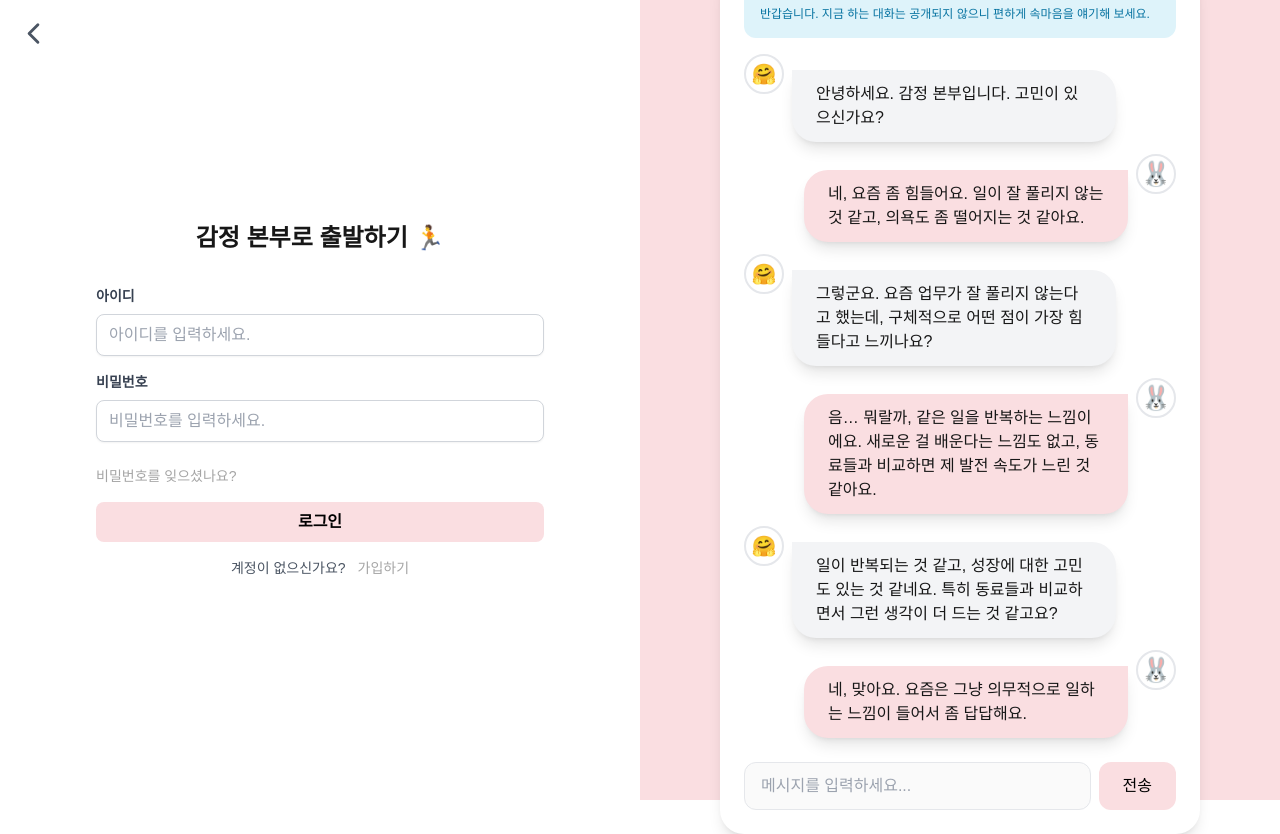
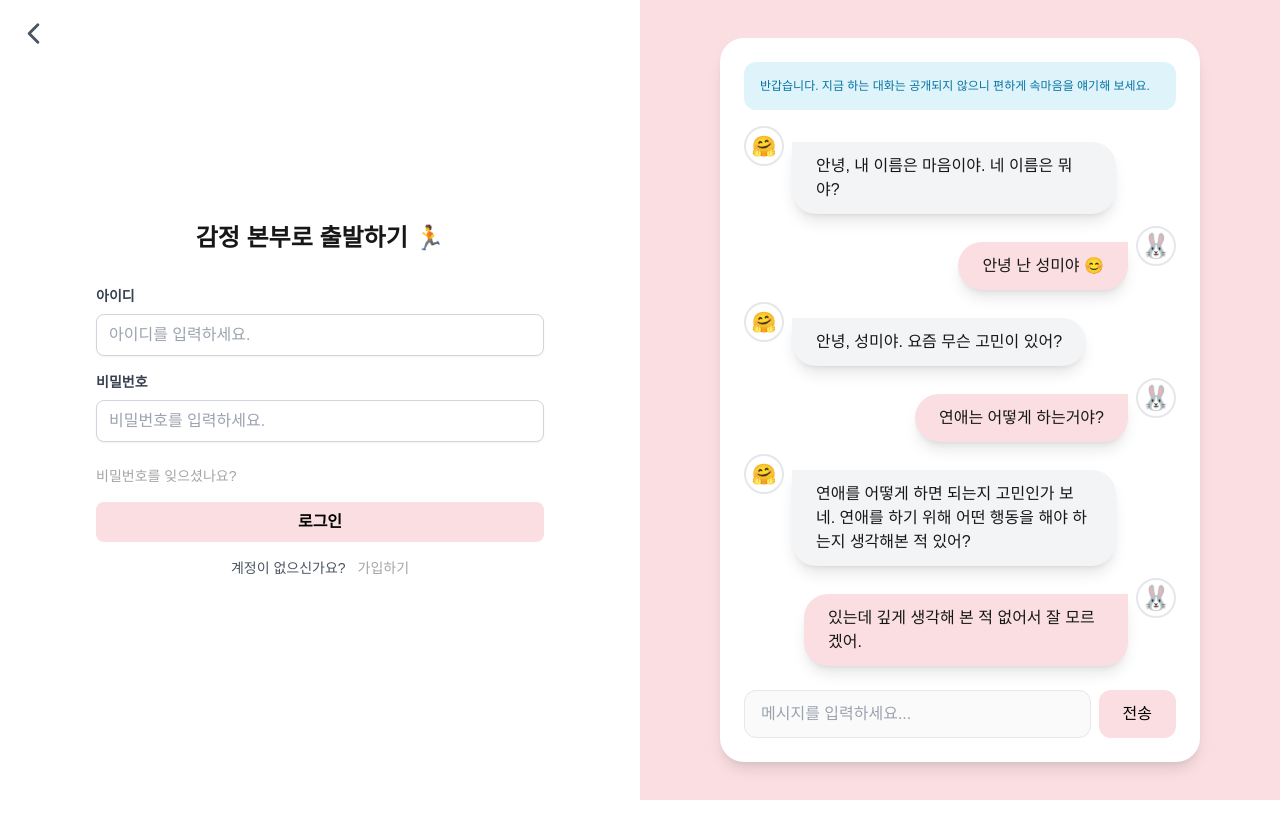
Before and after one commit to gjtjdwl/insideout-front, a Next.js app: page /login in a window 1280 px wide. After the commit the page ends 800 px from the top, so only its background shows below. Built offline with nearby package versions, Linux system fonts and the light colour scheme.

Commit message:
Revert "Style: 상담 예시 내용 변경"
This reverts commit b6cfd630f8de95a3cf8f6296bfe5f4ab2845a0da.

```diff
--- a/app/(noheader)/login/page.tsx
+++ b/app/(noheader)/login/page.tsx
@@ -60,15 +60,14 @@ const LoginPage: React.FC = () => {
                 🤗
               </div>
               <div className="bg-gray-100 px-6 py-3 mt-4 text-xs lg:text-base rounded-tr-3xl rounded-bl-3xl rounded-br-3xl shadow-lg max-w-[75%]">
-                안녕하세요. 감정 본부입니다. 고민이 있으신가요?
+                안녕, 내 이름은 마음이야. 네 이름은 뭐야?
               </div>
             </div>
 
             {/* 대화 2 */}
             <div className="flex items-start justify-end gap-2">
               <div className="bg-customPink px-6 py-3 mt-4 text-xs lg:text-base  rounded-tl-3xl rounded-bl-3xl rounded-br-3xl shadow-lg max-w-[75%]">
-                네, 요즘 좀 힘들어요. 일이 잘 풀리지 않는 것 같고, 의욕도 좀
-                떨어지는 것 같아요.
+                안녕 난 성미야 😊
               </div>
               <div className="w-10 h-10 rounded-full border-2 text-lg lg:text-2xl flex justify-center items-center text-white font-bold">
                 🐰
@@ -81,16 +80,14 @@ const LoginPage: React.FC = () => {
                 🤗
               </div>
               <div className="bg-gray-100 px-6 py-3 mt-4 text-xs lg:text-base  rounded-tr-3xl rounded-bl-3xl rounded-br-3xl shadow-lg max-w-[75%]">
-                그렇군요. 요즘 업무가 잘 풀리지 않는다고 했는데, 구체적으로 어떤
-                점이 가장 힘들다고 느끼나요?
+                안녕, 성미야. 요즘 무슨 고민이 있어?
               </div>
             </div>
 
             {/* 대화 4 */}
             <div className="flex items-start justify-end gap-2">
               <div className="bg-customPink px-6 py-3 mt-4 text-xs lg:text-base  rounded-tl-3xl rounded-bl-3xl rounded-br-3xl  shadow-lg max-w-[75%]">
-                음… 뭐랄까, 같은 일을 반복하는 느낌이에요. 새로운 걸 배운다는
-                느낌도 없고, 동료들과 비교하면 제 발전 속도가 느린 것 같아요.
+                연애는 어떻게 하는거야?
               </div>
               <div className="w-10 h-10 rounded-full border-2 text-lg lg:text-2xl flex justify-center items-center text-white font-bold">
                 🐰
@@ -103,16 +100,15 @@ const LoginPage: React.FC = () => {
                 🤗
               </div>
               <div className="bg-gray-100 px-6 py-3 mt-4 text-xs lg:text-base  rounded-tr-3xl rounded-bl-3xl rounded-br-3xl  shadow-lg max-w-[75%]">
-                일이 반복되는 것 같고, 성장에 대한 고민도 있는 것 같네요. 특히
-                동료들과 비교하면서 그런 생각이 더 드는 것 같고요?
+                연애를 어떻게 하면 되는지 고민인가 보네. 연애를 하기 위해 어떤
+                행동을 해야 하는지 생각해본 적 있어?
               </div>
             </div>
 
             {/* 대화 6 */}
             <div className="flex items-start justify-end gap-2">
               <div className="bg-customPink px-6 py-3 mt-4 text-xs lg:text-base  rounded-tl-3xl rounded-bl-3xl rounded-br-3xl  shadow-lg max-w-[75%]">
-                네, 맞아요. 요즘은 그냥 의무적으로 일하는 느낌이 들어서 좀
-                답답해요.
+                있는데 깊게 생각해 본 적 없어서 잘 모르겠어.
               </div>
               <div className="w-10 h-10 rounded-full border-2 text-lg lg:text-2xl flex justify-center items-center text-white font-bold">
                 🐰
--- a/app/page.tsx
+++ b/app/page.tsx
@@ -419,7 +419,7 @@ export default function Home() {
                       🤗
                     </div>
                     <div className="bg-gray-100 px-6 py-3 mt-4 rounded-tr-3xl rounded-bl-3xl rounded-br-3xl max-w-[75%] whitespace-normal break-words">
-                      안녕하세요. 감정 본부입니다. 고민이 있으신가요?
+                      안녕, 내 이름은 마음이야. 네 이름은 뭐야?
                     </div>
                   </motion.div>
 
@@ -430,8 +430,7 @@ export default function Home() {
                     className="flex items-start justify-end gap-4"
                   >
                     <div className="bg-customPink px-6 py-3 mt-4 rounded-tl-3xl rounded-bl-3xl rounded-br-3xl max-w-[75%] whitespace-normal break-words">
-                      네, 요즘 좀 힘들어요. 일이 잘 풀리지 않는 것 같고, 의욕도
-                      좀 떨어지는 것 같아요.
+                      안녕 난 성미야 😊
                     </div>
                     <div className="w-10 h-10 rounded-full bg-white border flex-shrink-0 flex justify-center items-center text-white text-2xl font-bold">
                       🐰
@@ -448,8 +447,7 @@ export default function Home() {
                       🤗
                     </div>
                     <div className="bg-gray-100 px-6 py-3 mt-4 rounded-tr-3xl rounded-bl-3xl rounded-br-3xl max-w-[75%] whitespace-normal break-words">
-                      그렇군요. 요즘 업무가 잘 풀리지 않는다고 했는데,
-                      구체적으로 어떤 점이 가장 힘들다고 느끼나요?
+                      안녕, 성미야. 요즘 무슨 고민이 있어?
                     </div>
                   </motion.div>
 
@@ -460,9 +458,7 @@ export default function Home() {
                     className="flex items-start justify-end gap-4"
                   >
                     <div className="bg-customPink px-6 py-3 mt-4 rounded-tl-3xl rounded-bl-3xl rounded-br-3xl max-w-[75%] whitespace-normal break-words">
-                      음… 뭐랄까, 같은 일을 반복하는 느낌이에요. 새로운 걸
-                      배운다는 느낌도 없고, 동료들과 비교하면 제 발전 속도가
-                      느린 것 같아요.
+                      연애는 어떻게 하는거야?
                     </div>
                     <div className="w-10 h-10 rounded-full bg-white border flex-shrink-0 flex justify-center items-center text-2xl text-white font-bold">
                       🐰
```
